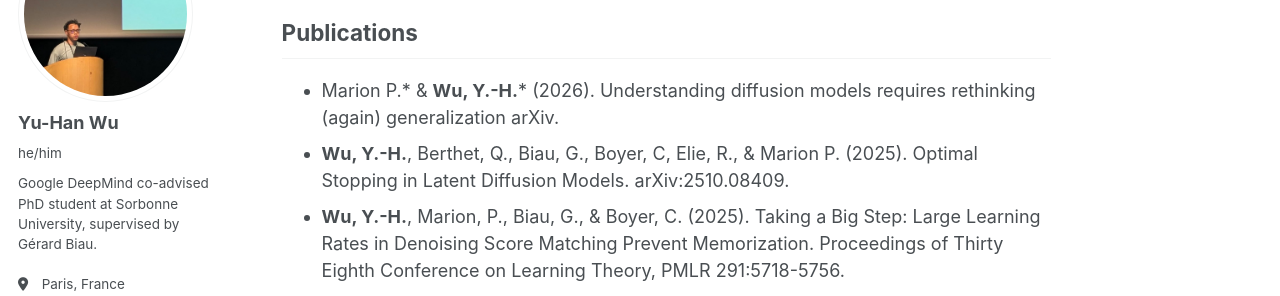
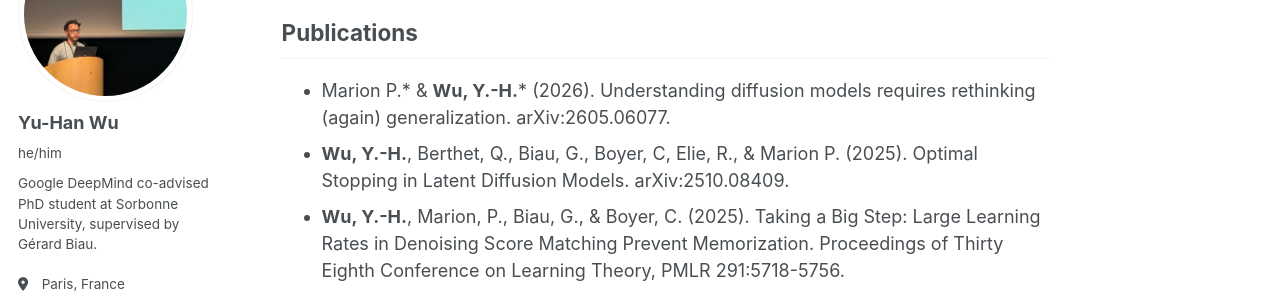
Before and after one commit to pojoowu/pojoowu.github.io, a Jekyll site: the page built from _pages/about.md, in a window 1280 px wide and 900 px high, scrolled down 366 px. Shown: the part 180-476 px from the top of the window. Built offline with Jekyll 4.4.1, drawn with Linux system fonts in a browser that asks for light colours; some web fonts are replaced.

Commit message:
Update about.md

```diff
--- a/_pages/about.md
+++ b/_pages/about.md
@@ -16,7 +16,7 @@ Hi, I am Yu-Han. I have been a PhD student in [LPSM](https://www.lpsm.paris/) at
 * 2018-2020: Lycée Louis-le-Grand, Prepatory classes
 
 ## Publications
-* Marion P.\* & __Wu, Y.-H.__\* (2026). Understanding diffusion models requires rethinking (again) generalization arXiv.
+* Marion P.\* & __Wu, Y.-H.__\* (2026). Understanding diffusion models requires rethinking (again) generalization. arXiv:2605.06077.
 * __Wu, Y.-H.__, Berthet, Q., Biau, G., Boyer, C, Elie, R., & Marion P. (2025). Optimal Stopping in Latent Diffusion Models. arXiv:2510.08409.
 * __Wu, Y.-H.__, Marion, P., Biau, G., & Boyer, C. (2025). Taking a Big Step: Large Learning Rates in Denoising Score Matching Prevent Memorization. Proceedings of Thirty Eighth Conference on Learning Theory, PMLR 291:5718-5756.
 * Marion, P.\*, __Wu, Y.-H.\*__, Sander, M. E., & Biau, G. (2024). Implicit regularization of deep residual networks towards neural ODEs. The Twelfth International Conference on Learning Representations.
```
